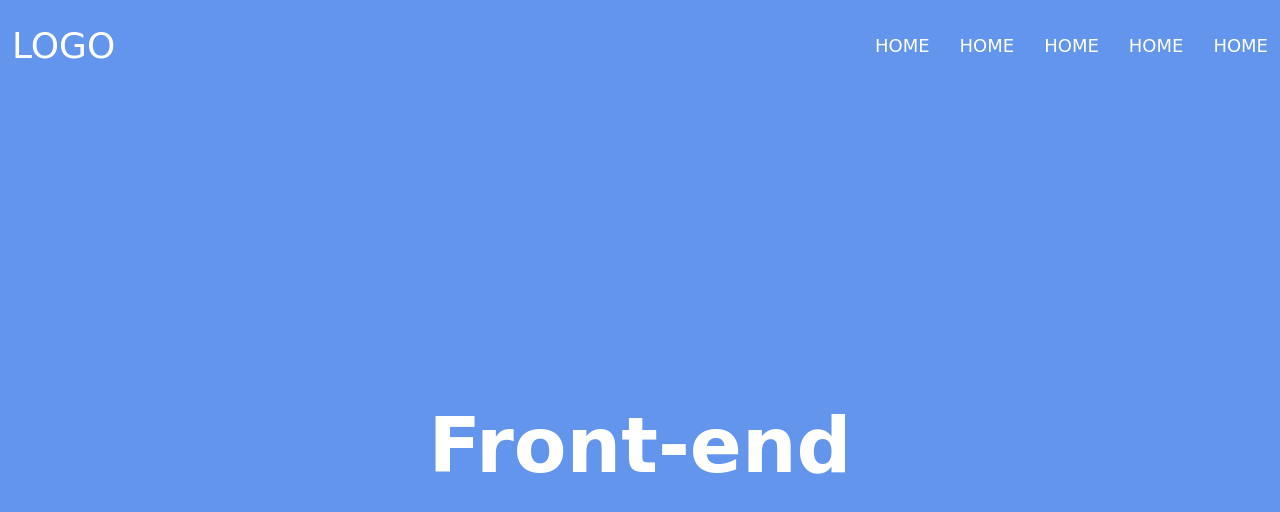
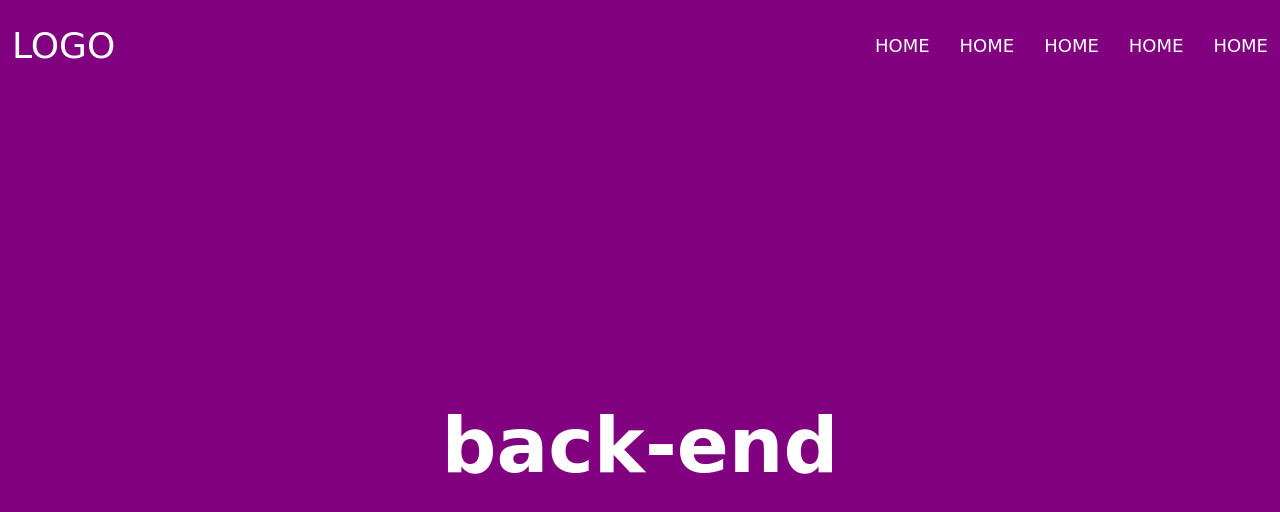
Before and after one commit to zulayho0717/My-site, a plain HTML site: page index.html in a window 1280 px wide. Drawn offline with Linux system fonts and the light colour scheme.

Commit message:
change title and background header

```diff
--- a/css/main.css
+++ b/css/main.css
@@ -28,7 +28,7 @@ img{
 /* header */
 
 .header{
-    background: cornflowerblue;
+    background: purple;
     min-height: 100dvh;
     transition: 0.4s;
     display: flex;
--- a/index.html
+++ b/index.html
@@ -22,7 +22,7 @@
             </div>
         </nav>
         <div class="header__content">
-            <h1 class="header__title">Front-end</h1>
+            <h1 class="header__title">back-end</h1>
         </div>
     </header>
 
```
